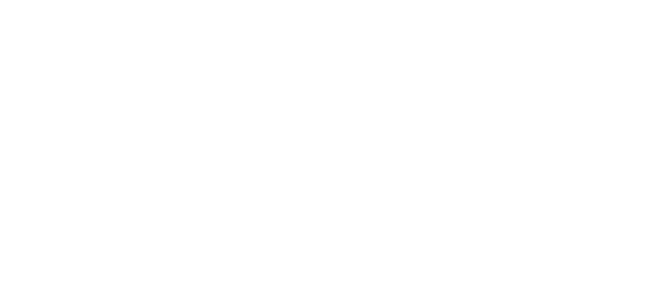
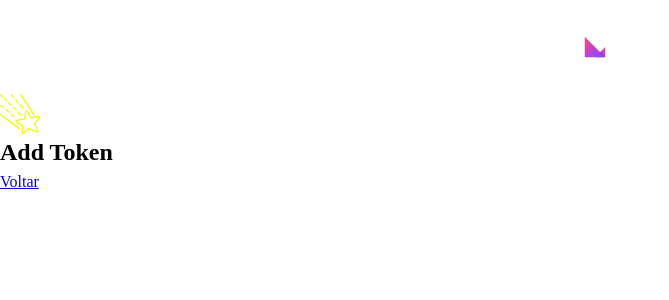
Before and after one commit to FredericoTP/klever-frontend-junior-test, a React (Create React App) app in the folder klever-app/: page /add-token in a window 1280 px wide. Shown: the top 300 px of the page, without its empty margins (0-669 px from the left). Built offline with nearby package versions, Linux system fonts and the light colour scheme.

Commit message:
Build: Title and AddToken

```diff
--- a/klever-app/src/App.jsx
+++ b/klever-app/src/App.jsx
@@ -1,11 +1,13 @@
 import { Switch, Route } from "react-router-dom";
 import TokenProvider from "./context/TokenProvider";
 import Home from "./pages/Home";
+import AddToken from "./pages/AddToken";
 
 function App() {
   return (
     <TokenProvider>
       <Switch>
+        <Route exact path="/add-token" component={ AddToken } />
         <Route exact path="/" component={ Home } />
       </Switch>
     </TokenProvider>
--- /dev/null
+++ b/klever-app/src/components/Title.jsx
@@ -0,0 +1,13 @@
+import image from '../assets/shooting-star.svg';
+import '../style/Title.css';
+
+function Title() {
+  return (
+    <div className="title-container">
+      <img className="title-image" src={ image } alt="shooting-star" />
+      <h1 className="title-h1">Wish Wallet</h1>
+    </div>
+  )
+}
+
+export default Title;
--- /dev/null
+++ b/klever-app/src/pages/AddToken.jsx
@@ -0,0 +1,22 @@
+import Header from "../components/Header";
+import Title from "../components/Title";
+import { Link } from "react-router-dom";
+
+function AddToken() {
+  return (
+    <div>
+      <Header />
+      <main>
+        <section>
+          <Title />
+        </section>
+        <section>
+          <h2>Add Token</h2>
+          <Link to="/">Voltar</Link>
+        </section>
+      </main>
+    </div>
+  )
+}
+
+export default AddToken;
--- a/klever-app/src/pages/Home.jsx
+++ b/klever-app/src/pages/Home.jsx
@@ -1,5 +1,6 @@
+import { Link } from 'react-router-dom';
 import Header from '../components/Header';
-import image from '../assets/shooting-star.svg';
+import Title from '../components/Title';
 import '../style/Home.css';
 
 function Home() {
@@ -8,11 +9,8 @@
       <Header />
       <main className="home-box">
         <section className="home-title-container">
-          <div className="home-title-box">
-            <img className="home-image" src={ image } alt="shooting-star" />
-            <h1 className="home-title">Wish Wallet</h1>
-          </div>
-          <button className="home-title-btn">Add Token</button>
+          <Title />
+          <Link className="home-title-btn" to="/add-token" >Add Token</Link>
         </section>
       </main>
     </div>
--- a/klever-app/src/style/Home.css
+++ b/klever-app/src/style/Home.css
@@ -14,23 +14,6 @@
   margin: 0 auto;
 }
 
-.home-title-box {
-  display: flex;
-  align-items: center;
-}
-
-.home-image {
-  width: 40px;
-  color: yellow;
-  margin: 0 10px 0 0;
-}
-
-.home-title {
-  color: white;
-  font-family: Poppins, sans-serif;
-  font-size: 1rem;
-}
-
 .home-title-btn {
   background-color: rgba(170,51,181,255);
   border-radius: 5px;
@@ -41,6 +24,7 @@
   font-size: .8rem;
   font-weight: 600;
   padding: 5px 10px;
+  text-decoration: none;
 }
 
 .home-title-btn:hover {
--- /dev/null
+++ b/klever-app/src/style/Title.css
@@ -0,0 +1,16 @@
+.title-container {
+  display: flex;
+  align-items: center;
+}
+
+.title-image {
+  width: 40px;
+  color: yellow;
+  margin: 0 10px 0 0;
+}
+
+.title-h1 {
+  color: white;
+  font-family: Poppins, sans-serif;
+  font-size: 1rem;
+}
```
Also changed, not shown: klever-app/src/hooks/useInput.js (added).
